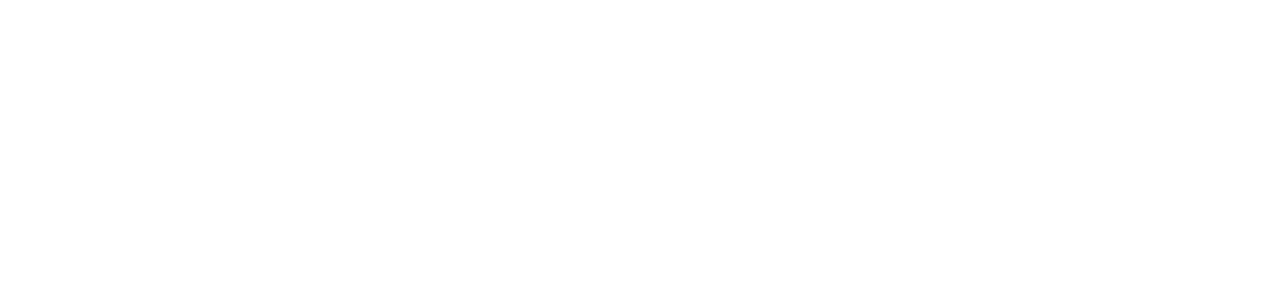
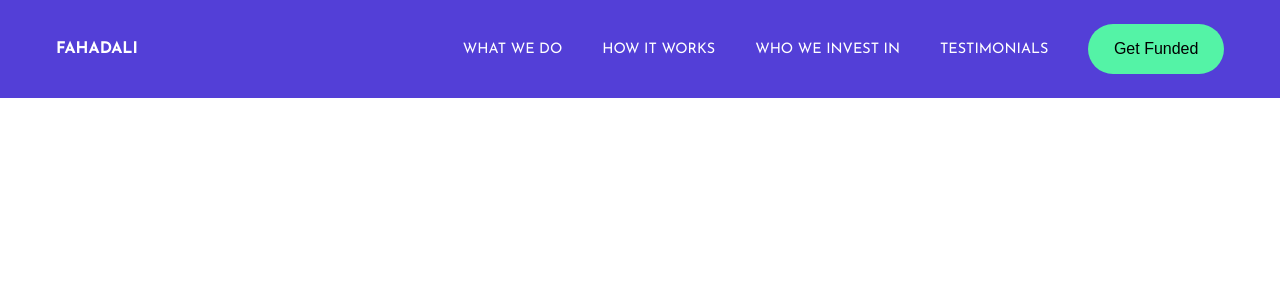
Before and after one commit to FahadAli-Dev/digital-business, a Next.js app: page / in a window 1280 px wide. Shown: the top 300 px of the page. Built offline with nearby package versions, Linux system fonts and the light colour scheme.

Commit message:
complete Navbar

```diff
--- a/src/app/page.js
+++ b/src/app/page.js
@@ -1,7 +1,11 @@
 import style from "./page.module.css";
-
+import Navbar from "../components/Navbar/Navbar.jsx";
 const page = () => {
-  return <div className="app"></div>;
+  return (
+    <div className={style.app}>
+      <Navbar />
+    </div>
+  );
 };
 
 export default page;
--- a/src/components/Navbar/Navbar.jsx
+++ b/src/components/Navbar/Navbar.jsx
@@ -0,0 +1,63 @@
+"use client";
+
+import { useState } from "react";
+import style from "./Navbar.module.css";
+import { BiMenuAltRight } from "react-icons/bi";
+import { RxCross2 } from "react-icons/rx";
+
+const Navbar = () => {
+  const [openMobileMenu, setOpenMobileMenu] = useState(false);
+  return (
+    <section className={style["n-wrapper"]}>
+      {/* desktop menu  */}
+      <div className={style["nd-container"]}>
+        <div className={style["n-container"]}>
+          <div className={style["n-menu"]}>
+            <div className={style["menu-left"]}>
+              <span>FAHADALI</span>
+            </div>
+            <div className={style["menu-icon"]}>
+              {openMobileMenu ? (
+                <RxCross2 size={30} onClick={() => setOpenMobileMenu(false)} />
+              ) : (
+                <BiMenuAltRight
+                  size={30}
+                  onClick={() => setOpenMobileMenu(true)}
+                />
+              )}
+            </div>
+            <div className={style["menu-right"]}>
+              <div className={style["menu-items"]}>
+                <span>What we do</span>
+                <span>How it works</span>
+                <span>Who we invest in</span>
+                <span>Testimonials</span>
+              </div>
+              <div className={style["fund-btn"]}>
+                <button>Get Funded</button>
+              </div>
+            </div>
+          </div>
+        </div>
+      </div>
+
+      {/* mobile/tabs menu */}
+      <div
+        className={style["nm-container"]}
+        style={openMobileMenu ? { transform: "translateX(0)" } : {}}
+      >
+        <div className={style["mobile-menuItems"]}>
+          <span>What we do</span>
+          <span>How it works</span>
+          <span>Who we invest in</span>
+          <span>Testimonials</span>
+        </div>
+        <div className={style["fund-btn"]}>
+          <button>Get Funded</button>
+        </div>
+      </div>
+    </section>
+  );
+};
+
+export default Navbar;
--- a/src/components/Navbar/Navbar.module.css
+++ b/src/components/Navbar/Navbar.module.css
@@ -0,0 +1,111 @@
+.n-wrapper {
+  width: 100%;
+  color: #ffffff;
+}
+
+/* disktop menu  */
+.nd-container {
+  background-color: var(--primary-color);
+}
+
+.n-container {
+  max-width: 1200px;
+  margin: 0 auto;
+  padding: 1.5rem 1rem;
+  box-sizing: border-box;
+}
+
+.n-menu {
+  display: flex;
+  align-items: center;
+  justify-content: space-between;
+}
+
+.menu-left :nth-child(1) {
+  font-weight: bold;
+  cursor: pointer;
+}
+
+.menu-right {
+  display: flex;
+  align-items: center;
+  gap: 2.5rem;
+}
+
+.menu-items {
+  display: flex;
+  align-items: center;
+  gap: 2.5rem;
+}
+
+.menu-items > span {
+  cursor: pointer;
+  text-transform: uppercase;
+  font-size: 0.9rem;
+}
+
+.fund-btn button {
+  background-color: var(--third-color);
+  border: none;
+  padding: 1rem 1.6rem;
+  border-radius: 999px;
+  font-size: 1rem;
+  color: var(--dark-bg);
+  font-weight: 500;
+  cursor: pointer;
+}
+
+/* mobile/tablet menu  */
+.nm-container {
+  height: calc(100vh - 66px);
+  background-color: var(--primary-color);
+  padding: 3rem 2rem;
+  box-sizing: border-box;
+  font-size: 1.2rem;
+  transition: all 0.2s ease-out;
+  transform: translateX(-150%);
+}
+
+.mobile-menuItems {
+  display: flex;
+  flex-direction: column;
+}
+
+.nm-container span {
+  border-bottom: 1px solid var(--border-color);
+  padding-bottom: 1rem;
+  margin-bottom: 2rem;
+  cursor: pointer;
+}
+
+.nm-container .fund-btn button {
+  width: 100%;
+  font-family: inherit;
+  font-size: 1.2rem;
+}
+
+.menu-icon {
+  cursor: pointer;
+}
+
+/* Media queries for responsiveness */
+
+@media (max-width: 1200px) {
+  .menu-right {
+    display: none;
+  }
+
+  .n-container {
+    padding: 1rem;
+  }
+}
+
+@media (min-width: 1201px) {
+  .menu-icon {
+    display: none;
+  }
+
+  .nm-container {
+    display: none;
+  }
+}
```
Also changed, not shown: package.json (+4 -3 lines), 1 other file (tests, documents, lock files or other folders).
